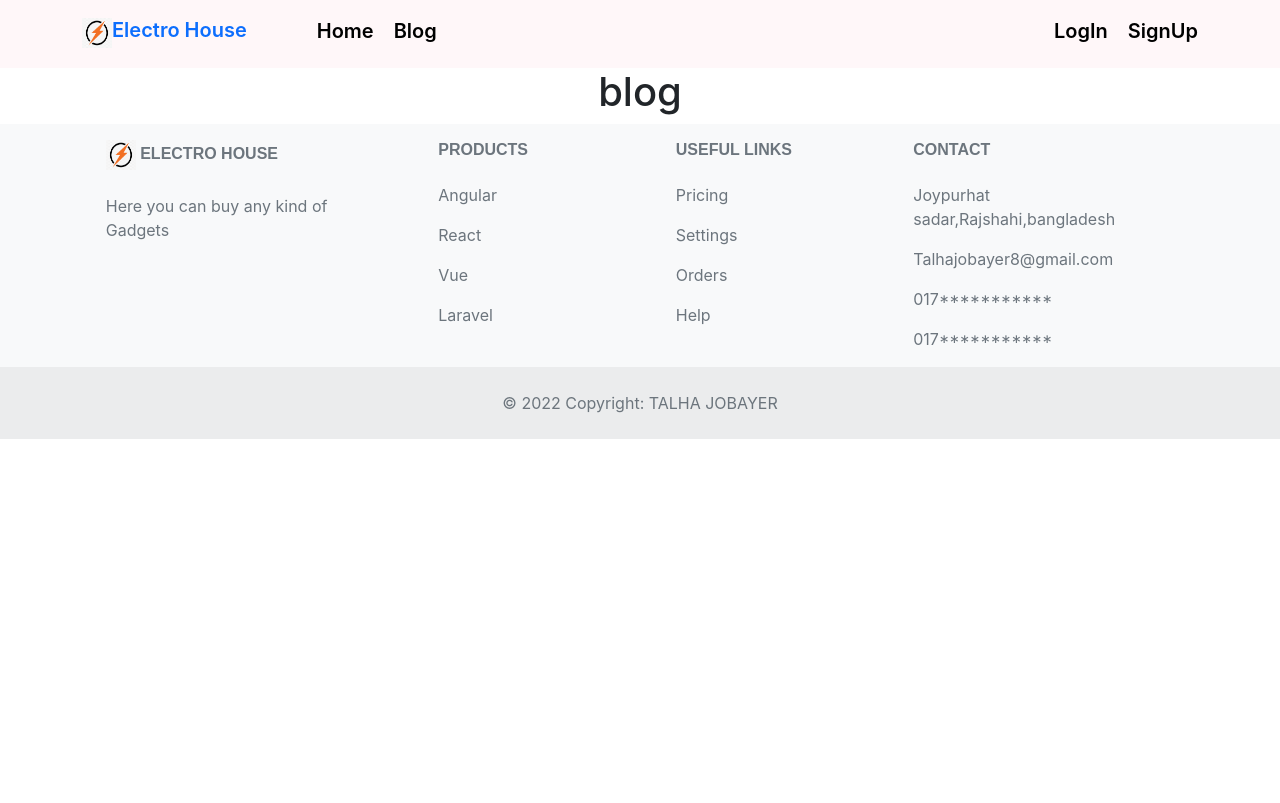
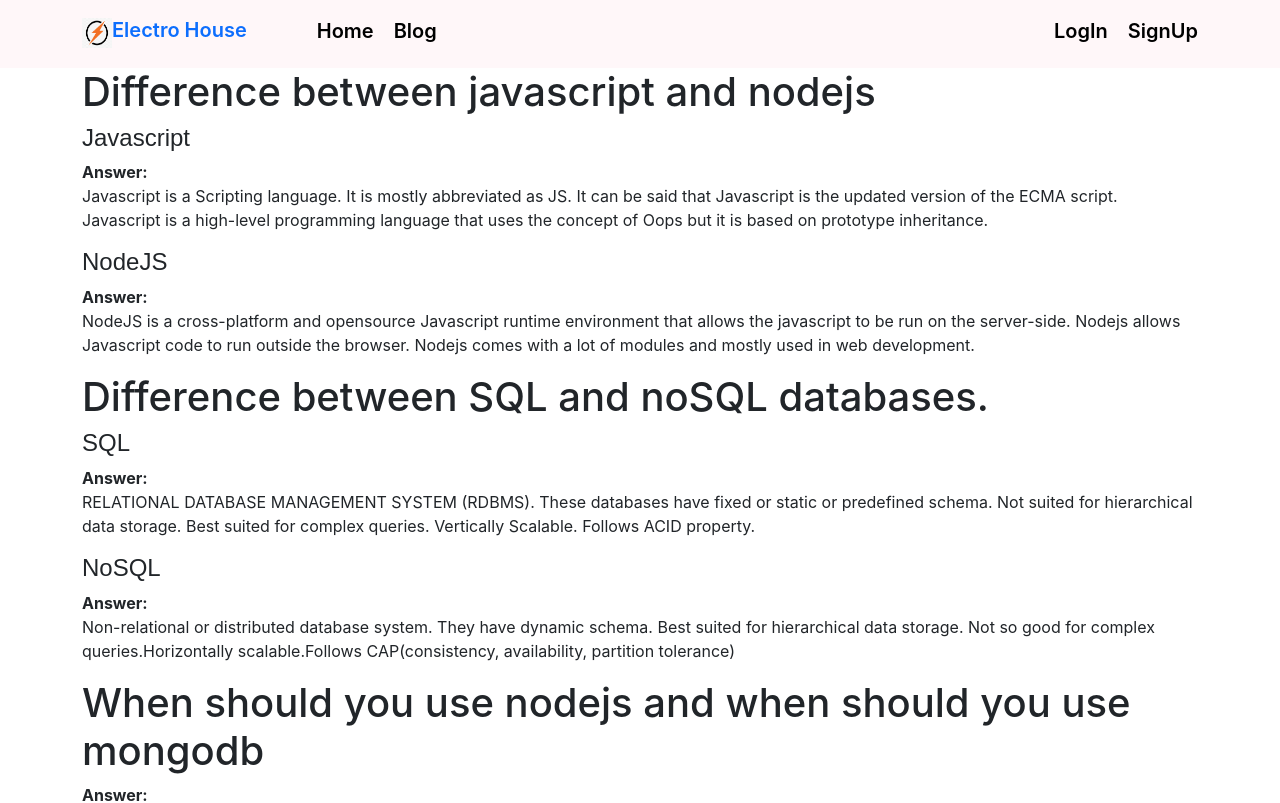
Before and after one commit to TalhaJobayer/ElectroHouse-Assighnment-11-clientSide, a React (Create React App) app: page /blog in a window 1280 px wide. Shown: the top 803 px of the page. Built offline with nearby package versions, Linux system fonts and the light colour scheme; no server answers.

Commit message:
readme upadted and blog done

```diff
--- a/src/Component/Blog/Blog.js
+++ b/src/Component/Blog/Blog.js
@@ -2,8 +2,49 @@ import React from 'react';
 
 const Blog = () => {
     return (
-        <div>
-           <h1>blog</h1>
+        <div className="container " style={{textAlign: "start"}}>
+            <div className="row">
+                <div className="col-lg-12">
+
+           <h1> Difference between javascript and nodejs</h1>
+           <h4>Javascript</h4>
+          <span><b>Answer:</b></span> <p>Javascript is a Scripting language. It is mostly abbreviated as JS. It can be said that Javascript is the updated version of the ECMA script. Javascript is a high-level programming language that uses the concept of Oops but it is based on prototype inheritance. </p>
+           <h4>NodeJS</h4>
+          <span><b>Answer:</b></span> <p>NodeJS is a cross-platform and opensource Javascript runtime environment that allows the javascript to be run on the server-side. Nodejs allows Javascript code to run outside the browser. Nodejs comes with a lot of modules and mostly used in web development.  </p>
+
+                </div>
+                <div className="col-lg-12">
+
+           <h1> Difference between SQL and noSQL databases.</h1>
+           <h4>SQL</h4>
+          <span><b>Answer:</b></span> <p>RELATIONAL DATABASE MANAGEMENT SYSTEM (RDBMS).
+             These databases have fixed or static or predefined schema.
+             Not suited for hierarchical data storage.
+              Best suited for complex queries.
+             Vertically Scalable.
+             Follows ACID property.	 </p>
+           <h4>NoSQL</h4>
+          <span><b>Answer:</b></span> <p>Non-relational or distributed database system. They have dynamic schema. Best suited for hierarchical data storage. Not so good for complex queries.Horizontally scalable.Follows CAP(consistency, availability, partition tolerance) </p>
+
+                </div>
+                <div className="col-lg-12">
+
+           <h1> When should you use nodejs and when should you use mongodb</h1>
+
+          <span><b>Answer:</b></span> <p>
+              Nodejs is a Javascript engine that you can write any application you want with (by programming in the Javascript language). It runs your Javascript code. Most commonly, it is used to build servers that can respond to web requests, though it can be used for lots of other types of code too.</p>
+
+              <p>MongoDB is a database engine. Code within some application or server uses MongoDB to save, query or update data in a database. There are many web servers built with nodejs that will then use MongoDB for storing data.</p>
+
+              <p>MongoDB offers an API library that runs within a Nodejs application to give you programmatic access to MongoDB so you can create databases and then add, query, update or delete data from the MongoDB database. MongoDB also has API libraries for other programming environments such as Python, Java, etc... </p>
+
+
+                </div>
+
+
+
+
+            </div>
         </div>
     );
 };
```
Also changed, not shown: firebase.json (added), 2 other files (tests, documents, lock files or other folders).
